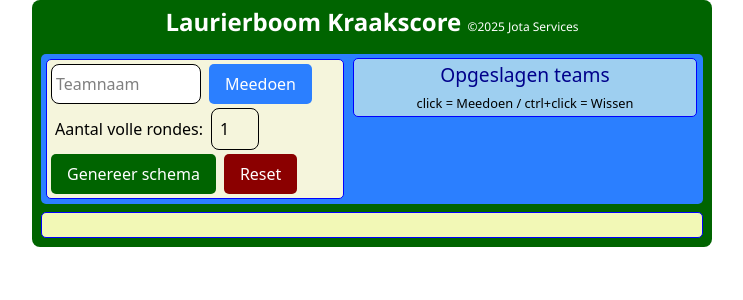
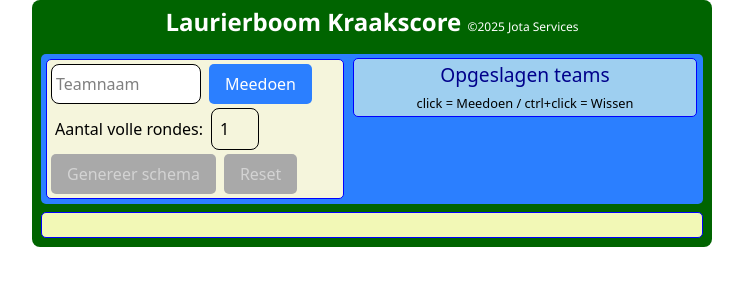
Before and after one commit to jeroenjota/kraakscore, a Vue app: page / in a window 1280 px wide. Shown: the top 300 px of the page, without its empty margins (268-1011 px from the left). Built offline with nearby package versions, Linux system fonts and the light colour scheme.

Commit message:
Styling and wip

```diff
--- a/package.json
+++ b/package.json
@@ -7,17 +7,15 @@
     "build": "vue-cli-service build"
   },
   "dependencies": {
-    "@vueuse/core": "^13.3.0",
     "core-js": "^3.8.3",
     "jspdf": "^3.0.1",
     "jspdf-autotable": "^5.0.2",
-    "vue": "^3.2.13",
-    "vue3-touch-events": "^5.0.13"
+    "vue": "^3.2.13"
   },
   "devDependencies": {
     "@babel/plugin-transform-private-methods": "^7.27.1",
     "@tailwindcss/cli": "^4.1.9",
-    "@vue/cli-plugin-babel": "^3.12.1",
+    "@vue/cli-plugin-babel": "^5.0.8",
     "@vue/cli-service": "~5.0.0",
     "autoprefixer": "^10.4.21",
     "postcss": "^8.5.4",
--- a/public/styles.css
+++ b/public/styles.css
@@ -129,3 +129,8 @@ button.bg-red-500 {
 button {
   border-radius: 5px;
 }
+
+button:disabled {
+  background-color: darkgrey;
+  color:lightgray;
+}
--- a/src/App.vue
+++ b/src/App.vue
@@ -41,8 +41,8 @@
         </div>
 
         <div class="flex gap-2">
-          <button @click="generateSchedule" class="bg-green-500 text-white px-4 py-2 rounded">Genereer schema</button>
-          <button @click="resetAll" class="bg-red-500 text-white px-4 py-2 rounded">Reset</button>
+          <button @click="generateSchedule" class="bg-green-500 text-white px-4 py-2 rounded" :disabled="!scheduleGenerated()">Genereer schema</button>
+          <button @click="resetAll" class="bg-red-500 text-white px-4 py-2 rounded" :disabled="!scheduleGenerated()">Reset</button>
         </div>
       </div>
 
@@ -146,15 +146,18 @@ import Pdf from "./components/Pdf.vue";
 
 const newTeam = ref("");
 const teams = ref([]);
+// const players = ref([]);
 const lastTeams = ref([]);
 const schedule = ref([]);
 const repeatRounds = ref(1);
 
 onMounted(() => {
   const savedTeams = JSON.parse(localStorage.getItem("teams"));
+  // const savedPlayers = JSON.parse(localStorage.getItem('players'))
   const oldTeams = JSON.parse(localStorage.getItem("lastTeams"));
   const savedSchedule = JSON.parse(localStorage.getItem("schedule"));
   const savedRounds = JSON.parse(localStorage.getItem("repeatRounds"));
+  // if (savedPlayers) players.value = savedPlayers.sort();
   if (oldTeams) lastTeams.value = oldTeams.sort();
   if (savedTeams) teams.value = savedTeams;
   if (savedSchedule) schedule.value = savedSchedule;
@@ -177,8 +180,26 @@ function blokkeerLetters(event) {
   }
 }
 
+function cleanTeamName(thisTeam){
+    // vervang elk mogelijke koppel teken door /
+    return thisTeam.replace(/[^a-zA-Z]+/g, '/')
+}
+
+// function addPlayers(thisTeam) {
+//   // split team in spelers
+//   let names = []
+//   names = thisTeam.split('/')
+//   names.forEach((name, i) => {
+//     if (players.value.indexOf(name) < 0) {
+//       // voeg spelers toe
+//       players.value.push(name.trim())
+//     }
+//   })
+// }
+
 function addTeam() {
   if (newTeam.value.trim()) {
+    newTeam.value = cleanTeamName(newTeam.value )
     const idx = teams.value.indexOf(newTeam.value);
     // check if element exists
     if (idx < 0) {
@@ -187,10 +208,12 @@ function addTeam() {
     newTeam.value = "";
   }
 }
+
 function editTeam(i) {
   // plaats de team naam in het input veld
   if (schedule.value.length === 0) {
     newTeam.value = teams.value[i];
+    // tijdelijk weghalen uit array
     teams.value.splice(i, 1);
   }
 }
@@ -203,12 +226,20 @@ function removeTeam(i) {
 
 function getTeam(tm) {
   // is het team al in het toernooi?
+  tm = cleanTeamName(tm)
   const idx = teams.value.indexOf(tm);
   if (idx < 0) {
     // nee, dus toevoegen
+    // addPlayers(tm)   // spelers toevoegen eventueel
     teams.value.push(tm);
   }
 }
+
+function scheduleGenerated(){
+  console.log("Teams:", teams.value.length)
+  return teams.value.length > 0
+}
+
 
 function delTeam(tm) {
   // zit dit team wel in het lastTeams array?
@@ -226,6 +257,8 @@ function delTeam(tm) {
 }
 
 function generateSchedule() {
+  let a = scheduleGenerated()
+  addTeamsToList() // voeg eventueel nieuwe teams aan de standaardlijst toe
   // gerereer een RoundRobin schema, waar pper ronde iedereen tegen iedereen speelt
   const inputTeams = [...teams.value];
   if (inputTeams.length % 2 !== 0) {
@@ -261,17 +294,15 @@ function generateSchedule() {
 function saveResults() {
   // alle arrays lokaal opslaan
   localStorage.setItem("teams", JSON.stringify(teams.value));
+  // localStorage.setItem("players", JSON.stringify(players.value));
   localStorage.setItem("schedule", JSON.stringify(schedule.value));
   localStorage.setItem("repeatRounds", JSON.stringify(repeatRounds.value));
 }
 
-function resetAll() {
-  // reset de deelnemende teams , de scores en het schema
-  // alleen als er een schema is ;-)
-  if (schedule.value.length > 0) {
+function addTeamsToList(){
   if (!teams.value.every((tm) => lastTeams.value.includes(tm))) {
     // check for new items
-      // neiwue tiems in loc storage toevoegen?
+    // nieuwe tiems in loc storage toevoegen?
     if (confirm("Nieuwe teams toevoegen aan standaardlijst?")) {
       // voeg teams toe aan lastTeams als ze (nog) niet bestaan
       teams.value.forEach((tm, index) => {
@@ -284,6 +315,14 @@ function resetAll() {
     // en lastTeams array opslaan
     localStorage.setItem("lastTeams", JSON.stringify(lastTeams.value));
   }
+}
+
+
+function resetAll() {
+  addTeamsToList() // voeg eventueel nieuwe teams aan de standaardlijst toe
+  // reset de deelnemende teams , de scores en het schema
+  // alleen als er een schema is ;-)
+  if (schedule.value.length > 0) {
     // nogmaals bevestigen
     if (confirm("Weet je zeker dat je de scores en het schema wilt resetten?")) {
       teams.value = [];
```
Also changed, not shown: 1 other file (tests, documents, lock files or other folders). Lines whose indentation alone changed are shown as unchanged.
